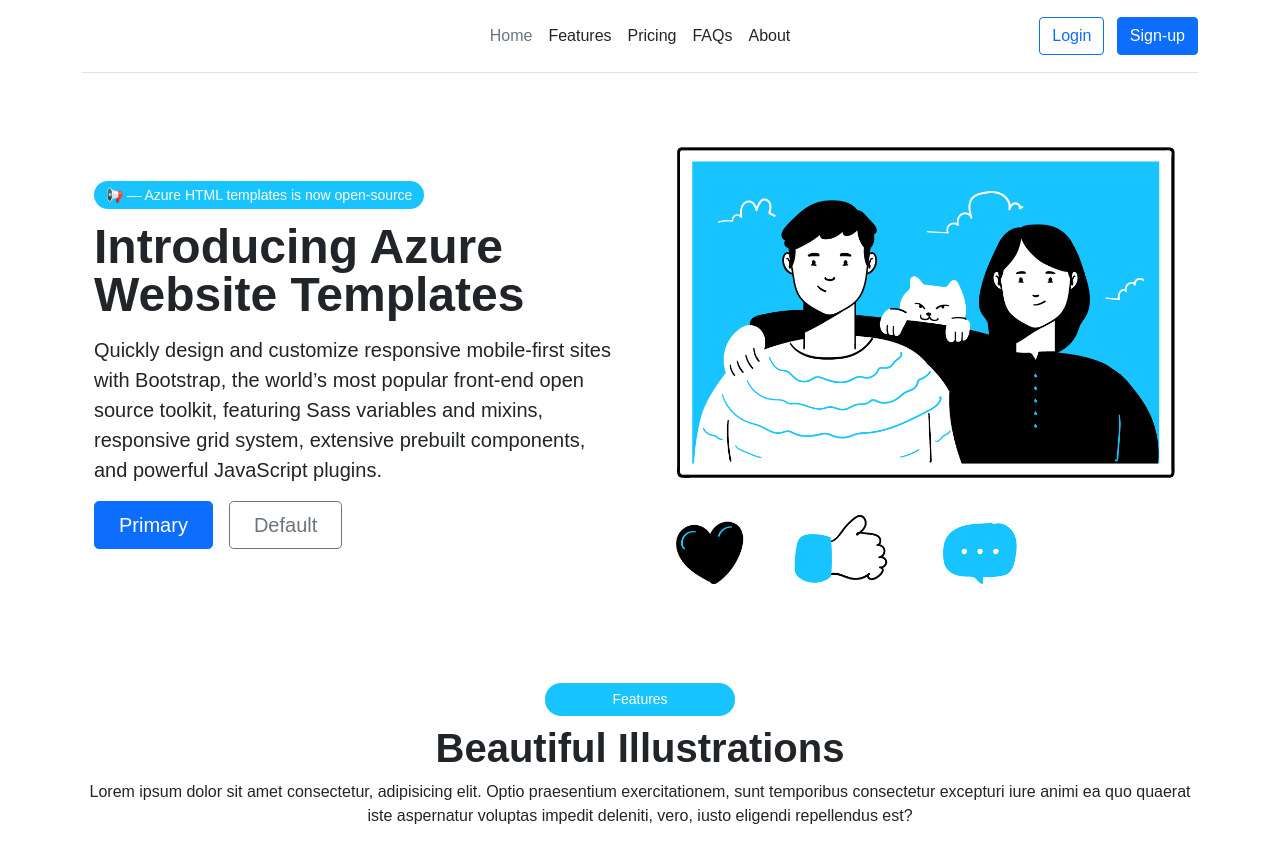
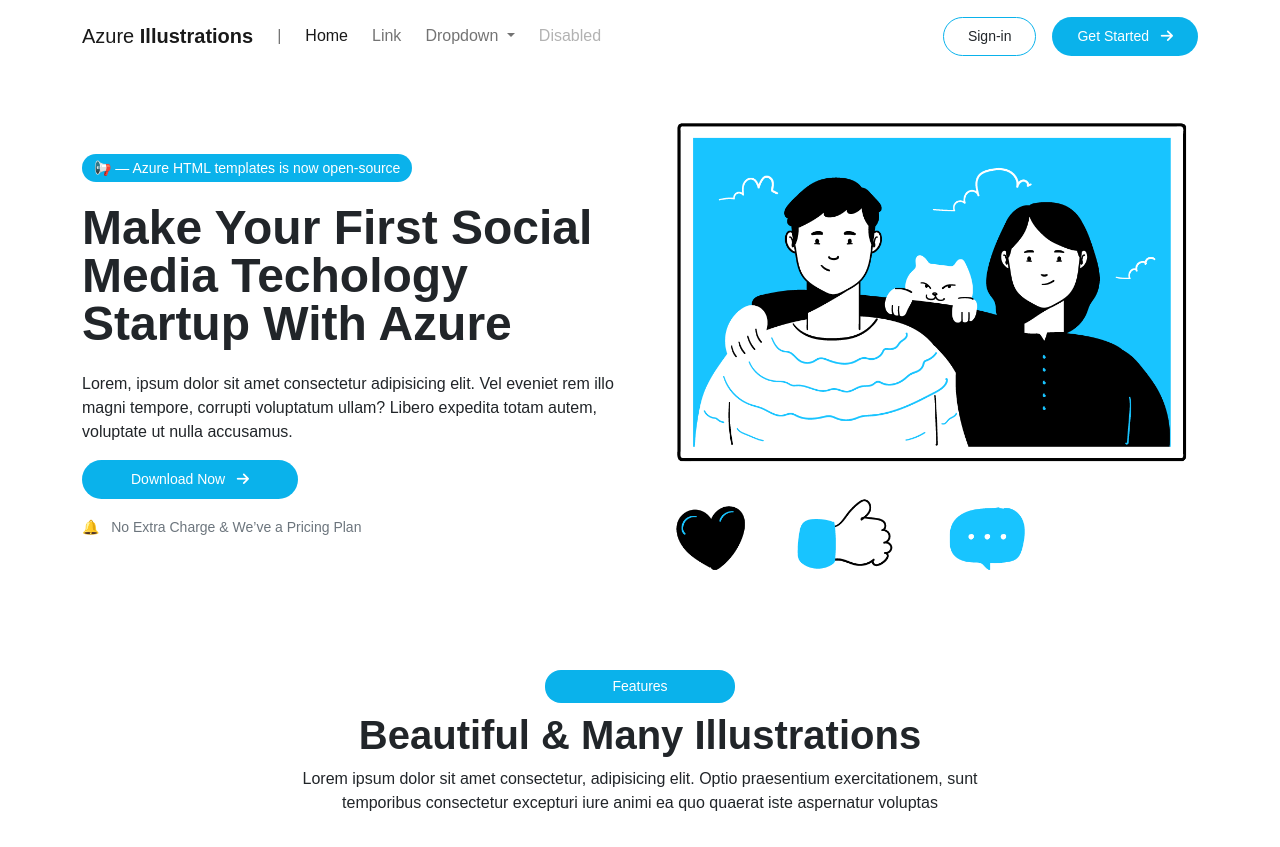
Before and after one commit to syauqi/azure, a plain HTML site: page index.html in a window 1280 px wide. Shown: the top 847 px of the page. Drawn offline with nearby package versions, Linux system fonts and the light colour scheme; a small style sheet from the web is missing.

Commit message:
feat: adding minor adjusment on navbar and hero section 🐱‍🏍

```diff
--- a/index.html
+++ b/index.html
@@ -13,61 +13,94 @@
       rel="stylesheet"
       href="https://cdn.jsdelivr.net/npm/@xz/fonts@1/serve/plus-jakarta-display.min.css"
     />
+    <link
+      rel="stylesheet"
+      href="https://cdnjs.cloudflare.com/ajax/libs/font-awesome/6.0.0-beta3/css/all.min.css"
+      integrity="sha512-Fo3rlrZj/k7ujTnHg4CGR2D7kSs0v4LLanw2qksYuRlEzO+tcaEPQogQ0KaoGN26/zrn20ImR1DfuLWnOo7aBA=="
+      crossorigin="anonymous"
+      referrerpolicy="no-referrer"
+    />
     <link rel="stylesheet" href="styles/main.css" />
     <title>Azure — Beautiful Landing Pages Templates With Illustrations</title>
   </head>
 
   <div class="container">
-    <header
+    <nav class="navbar navbar-expand-lg navbar-light fixed-top py-3">
+      <div class="container">
+        <a class="navbar-brand" href="#"
+          >Azure <span class="fw-bold">Illustrations</span>
+        </a>
+        <button
+          class="navbar-toggler"
+          type="button"
+          data-bs-toggle="collapse"
+          data-bs-target="#navbarSupportedContent"
+          aria-controls="navbarSupportedContent"
+          aria-expanded="false"
+          aria-label="Toggle navigation"
+        >
+          <span class="navbar-toggler-icon"></span>
+        </button>
+        <div class="collapse navbar-collapse" id="navbarSupportedContent">
+          <ul class="navbar-nav me-auto mb-2 mb-lg-0">
+            <li class="nav-item">
+              <a class="nav-link" href="#">|</a>
+            </li>
+            <li class="nav-item">
+              <a class="nav-link active" aria-current="page" href="#">Home</a>
+            </li>
+            <li class="nav-item">
+              <a class="nav-link" href="#">Link</a>
+            </li>
+            <li class="nav-item dropdown">
+              <a
+                class="nav-link dropdown-toggle"
+                href="#"
+                id="navbarDropdown"
+                role="button"
+                data-bs-toggle="dropdown"
+                aria-expanded="false"
+              >
+                Dropdown
+              </a>
+              <ul class="dropdown-menu" aria-labelledby="navbarDropdown">
+                <li><a class="dropdown-item" href="#">Action</a></li>
+                <li><a class="dropdown-item" href="#">Another action</a></li>
+                <li><hr class="dropdown-divider" /></li>
+                <li>
+                  <a class="dropdown-item" href="#">Something else here</a>
+                </li>
+              </ul>
+            </li>
+            <li class="nav-item">
+              <a class="nav-link disabled">Disabled</a>
+            </li>
+          </ul>
+          <a
+            href="#"
             class="
-        d-flex
-        flex-wrap
-        align-items-center
-        justify-content-center justify-content-md-between
-        py-3
-        mb-4
-        border-bottom
+              btn btn-outline-azure
+              fs-14
+              px-4
+              py-2
+              me-3
+              rounded-pill
+              fw-500
             "
+            >Sign-in</a
           >
           <a
-        href="/"
-        class="
-          d-flex
-          align-items-center
-          col-md-3
-          mb-2 mb-md-0
-          text-dark text-decoration-none
-        "
-      >
-        <svg
-          class="bi me-2"
-          width="40"
-          height="32"
-          role="img"
-          aria-label="Bootstrap"
-        >
-          <use xlink:href="#bootstrap" />
-        </svg>
-      </a>
+            href="#"
+            class="btn bg-azure text-white px-4 py-2 fs-14 rounded-pill fw-500"
+            >Get Started &nbsp; <i class="fas fa-arrow-right"></i
+          ></a>
+        </div>
+      </div>
+    </nav>
 
-      <ul class="nav col-12 col-md-auto mb-2 justify-content-center mb-md-0">
-        <li><a href="#" class="nav-link px-2 link-secondary">Home</a></li>
-        <li><a href="#" class="nav-link px-2 link-dark">Features</a></li>
-        <li><a href="#" class="nav-link px-2 link-dark">Pricing</a></li>
-        <li><a href="#" class="nav-link px-2 link-dark">FAQs</a></li>
-        <li><a href="#" class="nav-link px-2 link-dark">About</a></li>
-      </ul>
+    <br />
 
-      <div class="col-md-3 text-end">
-        <button type="button" class="btn btn-outline-primary me-2">
-          Login
-        </button>
-        <button type="button" class="btn btn-primary">Sign-up</button>
-      </div>
-    </header>
-  </div>
-
-  <div class="container col-xxl-8 px-4 mb-5">
+    <div class="my-5">
       <div class="row flex-lg-row-reverse align-items-center g-5 py-2">
         <div class="col-10 col-sm-8 col-lg-6">
           <img
@@ -83,41 +116,50 @@
           <small class="text-pills"
             >📢 — Azure HTML templates is now open-source</small
           >
-        <h1 class="display-5 fw-bold lh-1 mb-3 mt-3">
-          Introducing Azure Website Templates
+          <h1 class="display-5 fw-bold lh-1 mb-4 mt-4 text-capitalize">
+            Make your first social media techology startup with Azure
           </h1>
-        <p class="lead">
-          Quickly design and customize responsive mobile-first sites with
-          Bootstrap, the world’s most popular front-end open source toolkit,
-          featuring Sass variables and mixins, responsive grid system, extensive
-          prebuilt components, and powerful JavaScript plugins.
+          <p>
+            Lorem, ipsum dolor sit amet consectetur adipisicing elit. Vel
+            eveniet rem illo magni tempore, corrupti voluptatum ullam? Libero
+            expedita totam autem, voluptate ut nulla accusamus.
           </p>
           <div class="d-grid gap-2 d-md-flex justify-content-md-start">
-          <button type="button" class="btn btn-primary btn-lg px-4 me-md-2">
-            Primary
-          </button>
-          <button type="button" class="btn btn-outline-secondary btn-lg px-4">
-            Default
-          </button>
+            <a
+              href="#"
+              class="
+                btn
+                bg-azure
+                text-white
+                px-5
+                py-2
+                me-md-2
+                fw-500
+                fs-14
+                rounded-pill
+                mb-3
+              "
+            >
+              Download Now &nbsp; <i class="fas fa-arrow-right"></i>
+            </a>
           </div>
+          <small class="text-muted"
+            >🔔 &nbsp; No Extra Charge & We’ve a Pricing Plan</small
+          >
         </div>
       </div>
     </div>
 
-  <div class="container">
     <div class="row text-center mb-3">
       <small class="text-pills col-md-2 mx-auto mb-2">Features</small>
-      <h1>Beautiful Illustrations</h1>
-      <p>
+      <h1>Beautiful & Many Illustrations</h1>
+      <p class="col-md-8 mx-auto">
         Lorem ipsum dolor sit amet consectetur, adipisicing elit. Optio
         praesentium exercitationem, sunt temporibus consectetur excepturi iure
-        animi ea quo quaerat iste aspernatur voluptas impedit deleniti, vero,
-        iusto eligendi repellendus est?
+        animi ea quo quaerat iste aspernatur voluptas
       </p>
     </div>
-  </div>
 
-  <div class="container">
     <div class="row mt-5">
       <div class="col-md-6">
         <img
@@ -169,9 +211,21 @@
         />
       </div>
     </div>
+
+    <div class="row">
+      <div class="col-md-6 mx-auto mb-3">
+        <img src="images/azure/hero.png" class="img-fluid" />
+      </div>
+      <div class="col-md-8 mx-auto">
+        <h1 class="text-center">Collaborate Even Faster With Azure</h1>
+        <p class="text-center">
+          Lorem ipsum dolor sit amet consectetur, adipisicing elit. Fugit eum
+          similique incidunt, temporibus voluptatum facilis est soluta expedita
+          quod reprehenderit ad?
+        </p>
+      </div>
     </div>
 
-  <div class="container">
     <footer
       class="
         d-flex
@@ -202,7 +256,6 @@
           <use xlink:href="#bootstrap" />
         </svg>
       </a>
-
       <ul class="nav col-md-4 justify-content-end">
         <li class="nav-item">
           <a href="#" class="nav-link px-2 text-muted">Home</a>
@@ -223,6 +276,7 @@
     </footer>
   </div>
 
+  <script src="scripts/main.js"></script>
   <script
     src="https://cdn.jsdelivr.net/npm/bootstrap@5.1.3/dist/js/bootstrap.bundle.min.js"
     integrity="sha384-ka7Sk0Gln4gmtz2MlQnikT1wXgYsOg+OMhuP+IlRH9sENBO0LRn5q+8nbTov4+1p"
--- /dev/null
+++ b/scripts/main.js
@@ -0,0 +1,11 @@
+window.onscroll = function () {
+  const nav = document.querySelector(".navbar");
+  if (!nav) {
+    return false;
+  }
+  if (window.pageYOffset > 40) {
+    nav.classList.add("nav-on-scroll");
+  } else {
+    nav.classList.remove("nav-on-scroll");
+  }
+};
--- a/styles/main.css
+++ b/styles/main.css
@@ -1,3 +1,34 @@
+::-webkit-scrollbar {
+  width: 20px;
+}
+
+::-webkit-scrollbar-track {
+  background-color: transparent;
+}
+
+::-webkit-scrollbar-thumb {
+  background-color: #d6dee1;
+  border-radius: 20px;
+  border: 6px solid transparent;
+  background-clip: content-box;
+}
+
+::-webkit-scrollbar-thumb:hover {
+  background-color: #a8bbbf;
+}
+
+.bg-azure {
+  background-color: #0ab2eb;
+}
+
+.fw-500 {
+  font-weight: 500;
+}
+
+.fs-14 {
+  font-size: 14px;
+}
+
 body {
   font-family: "Plus Jakarta Display", sans-serif;
 }
@@ -9,11 +40,27 @@
 .nav-link {
   font-weight: 500;
 }
+.nav-item {
+  margin-right: 8px;
+}
+
+.btn-outline-azure {
+  border: 1px solid #0ab2eb;
+}
 
 .text-pills {
-  background-color: #18c4ff;
+  background-color: #0ab2eb;
   padding: 6px 12px;
   font-weight: 500;
   border-radius: 16px;
   color: rgb(255, 255, 255);
 }
+
+.nav-on-scroll {
+  background-color: white;
+  box-shadow: 0 0.8px 8.7px rgba(0, 0, 0, 0.004),
+    0 1.8px 19.5px rgba(0, 0, 0, 0.007), 0 3.1px 33.3px rgba(0, 0, 0, 0.008),
+    0 4.7px 51.3px rgba(0, 0, 0, 0.009), 0 7px 76px rgba(0, 0, 0, 0.011),
+    0 10.3px 111.7px rgba(0, 0, 0, 0.012), 0 15.4px 167.4px rgba(0, 0, 0, 0.013),
+    0 24.5px 266.8px rgba(0, 0, 0, 0.016), 0 46px 500px rgba(0, 0, 0, 0.02);
+}
```
Also changed, not shown: images/azure/communication, workflow _ team, group, transfer, communicate, team effort, working together.png (deleted), images/azure/hero.png (added), images/azure/lol.png (renamed from images/azure/communication _ smartphone, video, call, telephone, phone, conversation, zoom, meeting.png). Lines whose indentation alone changed are shown as unchanged.
